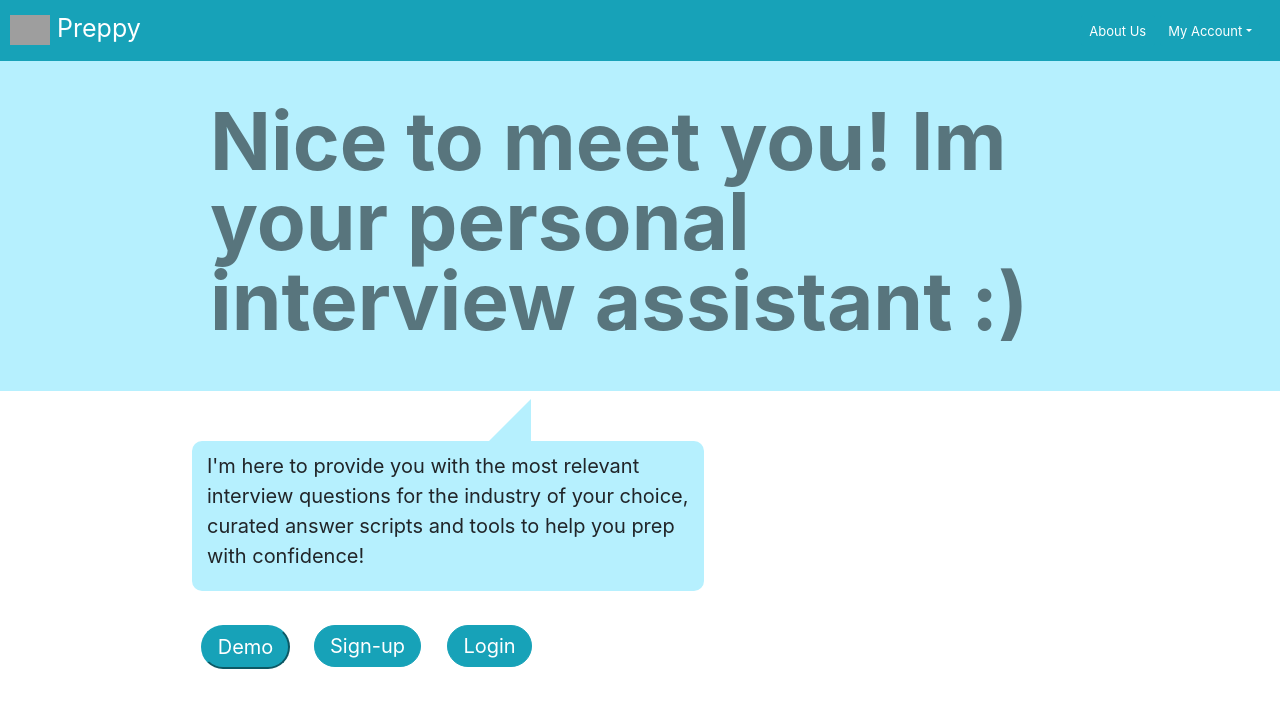
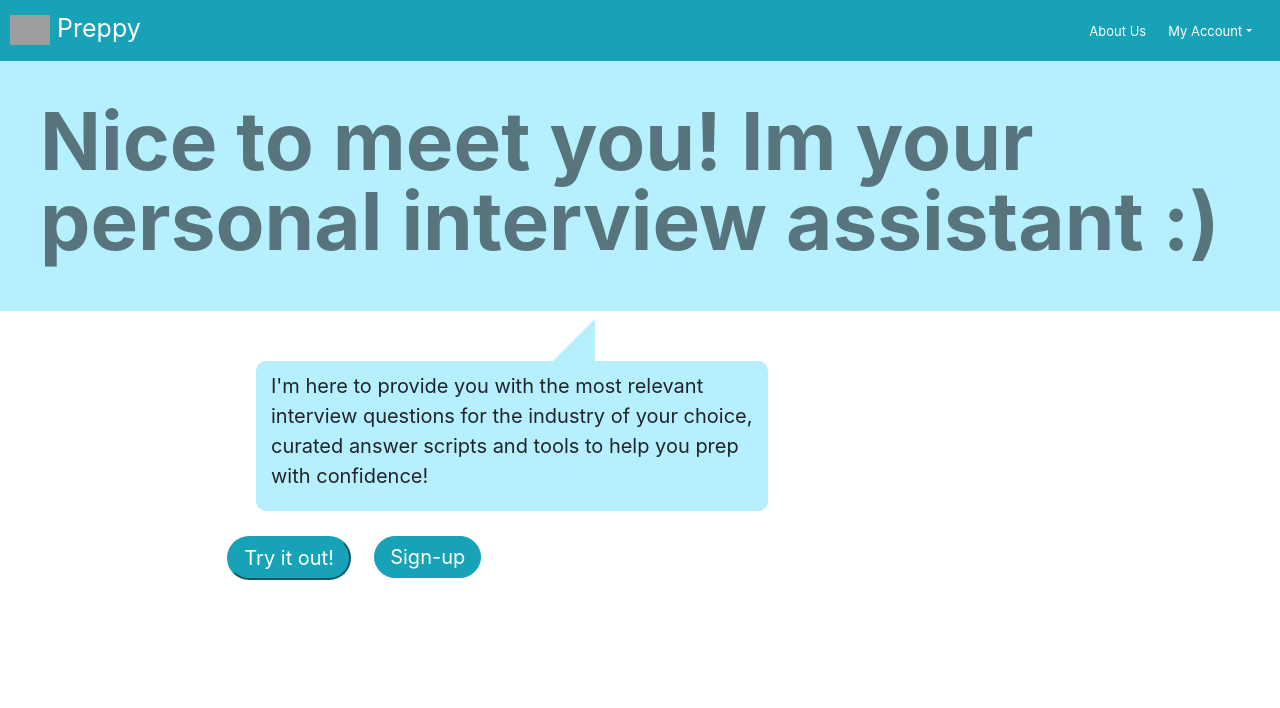
Before and after one commit to stanleysh/interview_preppy, a React (Create React App) app: page / in a window 1280 px wide. Shown: the top 708 px of the page. Built offline with nearby package versions, Linux system fonts and the light colour scheme; grey boxes are pictures that could not be loaded.

Commit message:
almost finished with welcome page

```diff
--- a/public/index.html
+++ b/public/index.html
@@ -3,7 +3,7 @@
   <head>
     <meta charset="utf-8" />
     <link rel="icon" href="%PUBLIC_URL%/favicon.ico" />
-    <meta name="viewport" content="width=device-width, initial-scale=1" />
+    <meta name="viewport" content="width=device-width, initial-scale=1.0">
     <meta name="theme-color" content="#000000" />
     <meta
       name="description"
--- a/src/pages/app/App.css
+++ b/src/pages/app/App.css
@@ -3,15 +3,6 @@
 }
 
 
-.App-header-footer {
-  height: 50px;
-  padding: 10px;
-  margin: 15px 0;
-  color: grey;
-  font-size: 18px;
-  text-align: center;
-}
-
 .App-link {
   color: #61dafb;
 }
--- a/src/pages/welcome/WelcomePage.css
+++ b/src/pages/welcome/WelcomePage.css
@@ -1,41 +1,37 @@
-.welcome-banner {
-    background-color: #b6f0fe;
-    font-size: 8rem;
-    color: #58757d;
-    padding: 40px 210px;
-    text-align: left;
-    line-height: 80px;
-    font-weight: bolder;
-}
-
 .welcome-bar {
-    position: absolute;
-    left: 15%;
-    top: 160%;
-    margin: auto;
+    margin: 0px auto;
     display: inline-grid;
-    grid-template-columns: 1fr 1fr 1fr;
+    grid-template-columns: 1fr 1fr;
     text-align: center;
     grid-gap: 15px;
 }
 
+.welcome-banner {
+    background-color: #b6f0fe;
+    font-size: 4rem;
+    color: #58757d;
+    padding: 40px 40px;
+    line-height: 4rem;
+    text-align: left;
+    font-weight: bolder;
+}
+
 .welcome-message {
-    font-size: 20px;
-    max-width: 40%;
+    font-size: 15px;
+    max-width: 70%;
     text-align: left;
-    padding: 0 15px;
+    padding: 0 10px;
     background-color: #b6f0fe;
-    margin-top: 50px;
-    position: absolute;
-    left: 15%;
+    margin: 50px auto 25px auto;
     border-radius: 10px;
     padding: 10px 15px;
+    position: relative;
 }
 
 .welcome-message:after {
     content: '';
-	position: absolute;
-	top: 0;
+    position: absolute;
+    top: 0;
 	left: 50%;
 	width: 0;
 	height: 0;
@@ -74,7 +70,7 @@
     -o-transition: all .2s ease-in;
     -webkit-transition: all .2s ease-in;
     transition: all .2s ease-in;
-    font-size: 20px;
+    font-size: 15px;
     justify-self: center;
     color: white;
     background-color: #17a2b8;
@@ -86,15 +82,6 @@
 .welcome-btn:hover {
     background-color: #58757d;
     border-color: #58757d;
-}
-.welcome-btn-questions {
-    font-size: 25px;
-    justify-self: end;
-}
-
-.welcome-btn-logout {
-    font-size: 25px;
-    justify-self: start;
 }
 
 .fade-in-1 {
@@ -129,3 +116,50 @@
 		opacity: 1;
 	}
 }
+
+@media only screen and (min-width: 600px) {
+    .welcome-banner {
+        font-size: 4rem;
+        line-height: 5rem;
+    }
+
+    .welcome-message {
+        font-size: 18px;
+        padding: 10px;
+    }
+
+    .welcome-bar {
+        grid-gap: 15px;
+    }
+
+    .welcome-btn {
+        font-size: 18px;
+    }
+
+}
+
+@media only screen and (min-width: 768px) {
+    .welcome-banner {
+        font-size: 8rem;
+        line-height: 8rem;
+        padding: 40px auto;
+        left: 15%;
+        top: 160%;
+    }
+
+    .welcome-message {
+        font-size: 20px;
+        padding: 10px 15px;
+        max-width: 40%;
+        margin-right: 40%;
+    }
+
+    .welcome-bar {
+        grid-gap: 15px;
+        margin-right: 44%;
+    }
+
+    .welcome-btn {
+        font-size: 20px;
+    }
+}
--- a/src/pages/welcome/WelcomePage.jsx
+++ b/src/pages/welcome/WelcomePage.jsx
@@ -31,9 +31,8 @@ const WelcomePage = (props) => {
                 <p>I'm here to provide you with the most relevant interview questions for the industry of your choice, curated answer scripts and tools to help you prep with confidence!</p>
             </div>
             <div className="welcome-bar fade-in-3">
-                <Link to='/demo'><button className="welcome-btn">Demo</button></Link>
+                <Link to='/demo'><button className="welcome-btn">Try it out!</button></Link>
                 <Link to='/signup'><Button variant="outline-info welcome-btn">Sign-up</Button></Link>
-                <Link to='/login'><Button variant="outline-info welcome-btn">Login</Button></Link>
             </div>
         </>
     )
```
Also changed, not shown: 1 other file (tests, documents, lock files or other folders).
